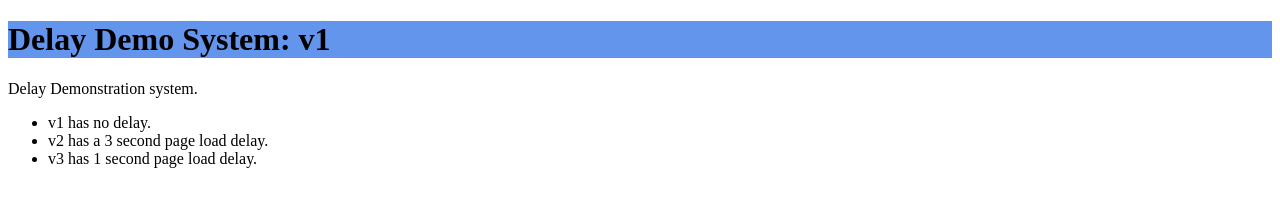
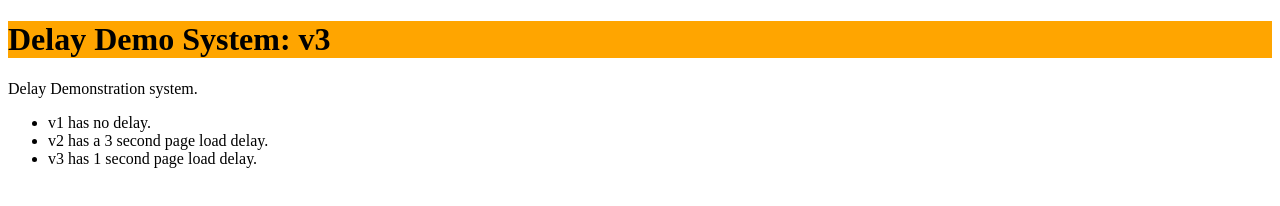
Before and after one commit to Dynatrace-Adam-Gardner/delaySystem, a website: page index.html in a window 1280 px wide. Drawn offline with Linux system fonts and the light colour scheme.

Commit message:
Bump version number + colour

```diff
--- a/index.html
+++ b/index.html
@@ -1,15 +1,15 @@
 <!doctype html>
 <html>
 <head>
-<title>Delay Demo System: v1</title>
+<title>Delay Demo System: v3</title>
 <style>
 #header {
-  background-color: cornflowerblue;
+  background-color: orange;
 }
 </style>
 </head>
 <body>
-<h1 id="header">Delay Demo System: v1</h1>
+<h1 id="header">Delay Demo System: v3</h1>
 <p>Delay Demonstration system.
 <ul>
   <li>v1 has no delay.</li>
```
